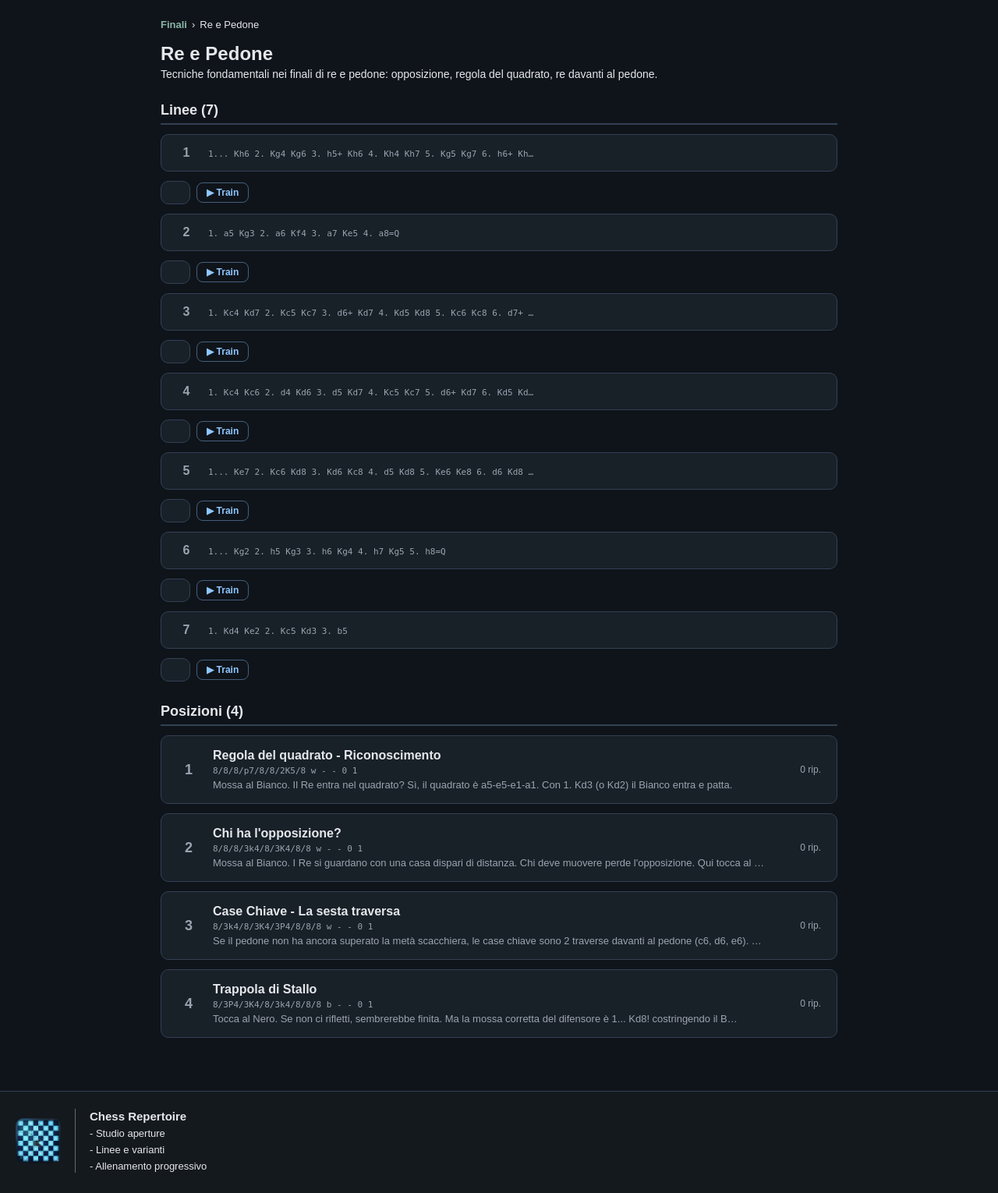
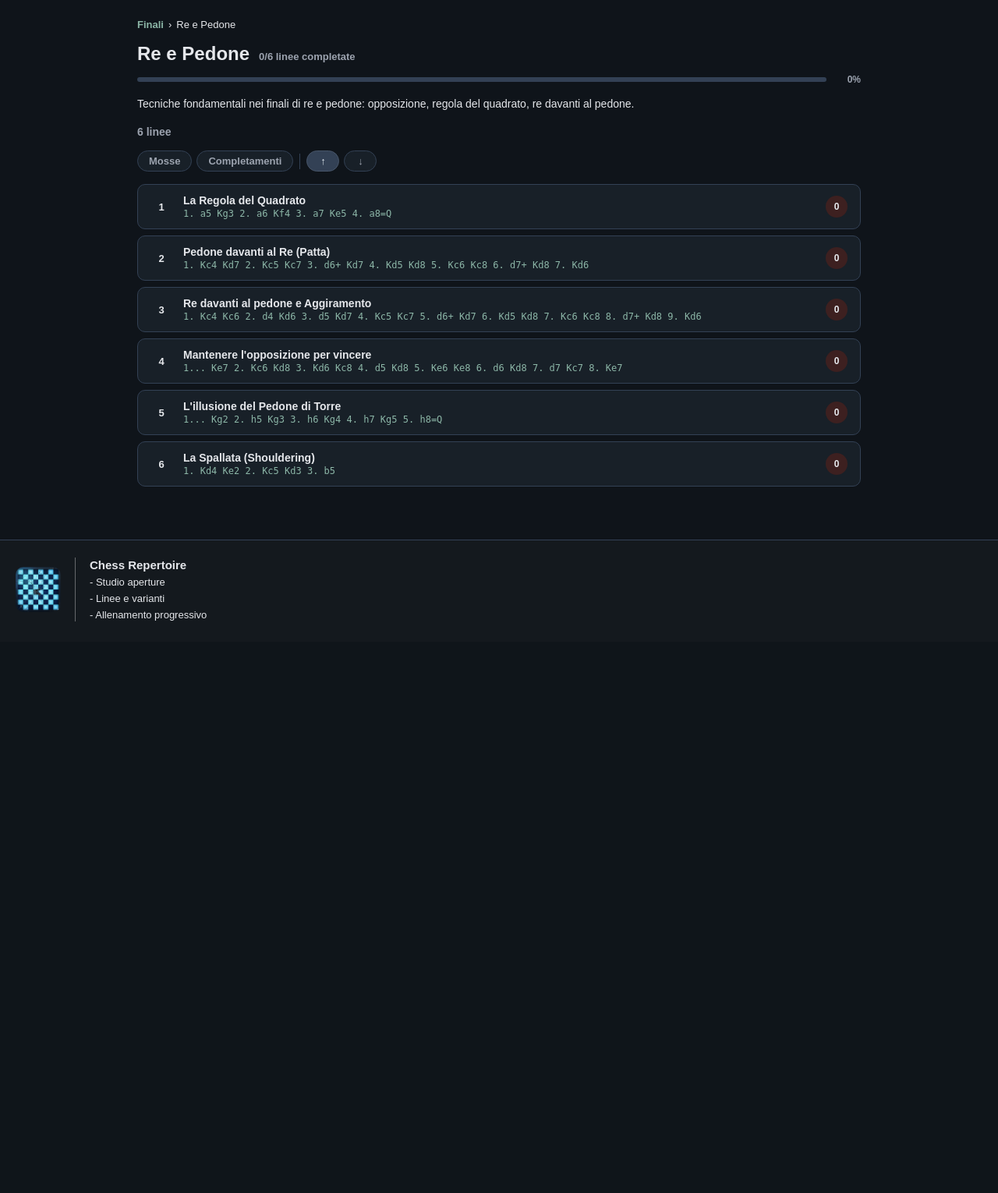
Before and after one commit to alfredoFaro98/ChessRepertoire, a Django app: page /finali/1/ in a window 1280 px wide. Shown: the part 91-1621 px from the top of the page at 78% size. After the commit the page ends 888 px from the top, so only its background shows below. Run offline with Django 5.2, Linux system fonts and the light colour scheme; data comes from the database, SQL or seed files in the repository; both versions use the stored data as it was after the commit.

Commit message:
aggiunta prima parte finali

```diff
--- a/repertoire/admin.py
+++ b/repertoire/admin.py
@@ -107,6 +107,7 @@ class FinalePosizionInline(admin.TabularInline):
 @admin.register(FinaleCapitolo)
 class FinaleCapitoloAdmin(admin.ModelAdmin):
     list_display = ('nome', 'ordine', 'num_posizioni')
+    fields = ('nome', 'descrizione', 'ordine', 'fen_preview')
     inlines = [FinalePosizionInline]
 
     def num_posizioni(self, obj):
--- a/repertoire/models.py
+++ b/repertoire/models.py
@@ -80,6 +80,7 @@ class FinaleCapitolo(models.Model):
     nome        = models.CharField(max_length=100, unique=True)
     descrizione = models.TextField(blank=True, null=True)
     ordine      = models.PositiveIntegerField(default=0)
+    fen_preview = models.TextField(blank=True, null=True, help_text="FEN per la miniatura del capitolo. Se vuoto, usa la prima linea.")
 
     class Meta:
         ordering = ['ordine', 'nome']
--- a/repertoire/templates/repertoire/finali_chapter_detail.html
+++ b/repertoire/templates/repertoire/finali_chapter_detail.html
@@ -2,7 +2,7 @@
 {% block title %}{{ capitolo.nome }} — Finali{% endblock %}
 {% block content %}
 <style>
-.page { max-width: 900px; margin: 0 auto; padding: 24px 16px; }
+.page { max-width: 960px; margin: 0 auto; padding: 24px 16px; }
 
 .breadcrumb {
   font-size: 13px; color: var(--text-muted);
@@ -13,92 +13,79 @@
 .breadcrumb a:hover { text-decoration: underline; }
 
 .page-title { font-size: 24px; font-weight: 800; margin: 0 0 4px; }
-.page-desc  { font-size: 14px; color: var(--text-muted); margin: 0 0 24px; }
+.page-desc  { font-size: 14px; color: var(--text-muted); margin: 0 0 20px; }
 
-.posizioni-list { display: flex; flex-direction: column; gap: 12px; }
+/* ── Toolbar ── */
+.toolbar {
+  display: flex; align-items: center; justify-content: space-between;
+  flex-wrap: wrap; gap: 10px; margin-bottom: 16px;
+}
+.sort-btn {
+  padding: 5px 14px; border: 1px solid var(--border);
+  border-radius: 20px; cursor: pointer; font-size: 13px; font-weight: 600;
+  background: var(--bg-card); color: var(--text-muted);
+  transition: background .15s, color .15s, border-color .15s;
+}
+.sort-btn.active { background: var(--accent); color: #fff; border-color: var(--accent); }
+.sort-btn:hover:not(.active) { border-color: var(--accent); color: var(--accent); }
+.dir-btn {
+  padding: 5px 12px; border: 1px solid var(--border);
+  border-radius: 20px; cursor: pointer; font-size: 13px; font-weight: 700;
+  background: var(--bg-card); color: var(--text-muted);
+  transition: background .15s, color .15s, border-color .15s; min-width: 42px;
+}
+.dir-btn.active { background: #334155; color: #e2e8f0; border-color: #475569; }
+html:not(.dark) .dir-btn.active { background: #e2e8f0; color: #1e293b; border-color: #94a3b8; }
 
-.pos-card {
+/* ── Lista linee ── */
+.linee-list { display: flex; flex-direction: column; gap: 8px; }
+
+.linea-card {
   background: var(--bg-card);
   border: 1px solid var(--border);
   border-radius: 10px;
-  padding: 16px 20px;
-  display: flex;
-  align-items: center;
-  gap: 16px;
-  transition: box-shadow .2s, border-color .2s;
-}
-.pos-card:hover {
-  box-shadow: 0 4px 16px rgba(0,0,0,0.1);
-  border-color: var(--accent);
-}
-.pos-index {
-  font-size: 18px; font-weight: 800;
-  color: var(--text-muted); min-width: 30px; text-align: center;
-}
-.pos-info { flex: 1; }
-.pos-titolo { font-size: 16px; font-weight: 700; margin-bottom: 4px; }
-.pos-fen {
-  font-size: 11px; color: var(--text-muted);
-  font-family: monospace;
-  white-space: nowrap; overflow: hidden; text-overflow: ellipsis;
-  max-width: 400px;
-}
-.pos-note { font-size: 13px; color: var(--text-muted); margin-top: 4px; }
-
-.empty-state {
-  text-align: center; padding: 60px 20px; color: var(--text-muted);
-}
-
-.section-title {
-  font-size: 18px; font-weight: 700; margin: 28px 0 12px;
-  padding-bottom: 6px; border-bottom: 2px solid var(--border);
-}
-
-.line-card {
-  background: var(--bg-card);
-  border: 1px solid var(--border);
-  border-radius: 10px;
-  padding: 14px 18px;
+  padding: 12px 16px;
   display: flex;
   align-items: center;
   gap: 14px;
   text-decoration: none;
-  color: inherit;
-  transition: box-shadow .2s, border-color .2s;
+  color: var(--text);
+  transition: box-shadow .18s, border-color .18s, transform .18s;
 }
-.line-card:hover {
-  box-shadow: 0 4px 16px rgba(0,0,0,0.1);
+.linea-card:hover {
+  box-shadow: 0 4px 18px rgba(0,0,0,0.11);
   border-color: var(--accent);
+  transform: translateX(2px);
+  color: var(--text);
 }
-.line-index {
-  font-size: 16px; font-weight: 800;
-  color: var(--text-muted); min-width: 28px; text-align: center;
+
+.linea-num {
+  font-size: 13px; font-weight: 700; color: var(--text-muted);
+  min-width: 28px; text-align: center; flex-shrink: 0;
 }
-.line-info { flex: 1; }
-.line-titolo { font-size: 15px; font-weight: 700; margin-bottom: 3px; }
-.line-pgn {
-  font-size: 11px; color: var(--text-muted);
+
+.linea-info { flex: 1; min-width: 0; }
+.linea-titolo { font-size: 14px; font-weight: 700; margin-bottom: 2px; }
+.linea-pgn {
   font-family: monospace;
-  white-space: nowrap; overflow: hidden; text-overflow: ellipsis;
-  max-width: 420px;
+  font-size: 12px;
+  color: var(--accent);
+  white-space: nowrap;
+  overflow: hidden;
+  text-overflow: ellipsis;
 }
-.line-actions {
-  display: flex; gap: 8px; align-items: center;
+
+.completamenti-badge {
+  min-width: 28px; height: 28px; border-radius: 50%;
+  display: inline-flex; align-items: center; justify-content: center;
+  font-size: 12px; font-weight: 800; flex-shrink: 0;
 }
-.badge-comp {
-  font-size: 11px; padding: 2px 8px; border-radius: 10px;
-  background: rgba(67,160,71,0.12); color: #2e7d32; font-weight: 600;
-}
-.btn-train {
-  font-size: 12px; padding: 5px 12px; border-radius: 8px;
-  background: transparent; color: #8fc7ff;
-  border: 1px solid rgba(143,199,255,0.42); font-weight: 600; cursor: pointer;
-  text-decoration: none; display: inline-flex; align-items: center; gap: 5px;
-  transition: background .2s, border-color .2s;
-}
-.btn-train:hover {
-  background: rgba(143,199,255,0.08); border-color: rgba(143,199,255,0.7);
-}
+.c-zero   { background: #3d2020; color: #c4898a; }
+.c-low    { background: #3d3020; color: #c4a96a; }
+.c-mid    { background: #1e3228; color: #6dba84; }
+.c-high   { background: #1e2840; color: #7da8d8; }
+
+.empty-state { text-align: center; padding: 60px 20px; color: var(--text-muted); }
 </style>
 
 <div class="page">
@@ -108,59 +95,116 @@
     <span>{{ capitolo.nome }}</span>
   </div>
 
-  <h1 class="page-title">{{ capitolo.nome }}</h1>
+  <div style="display:flex;align-items:baseline;gap:12px;flex-wrap:wrap;">
+    <h1 class="page-title">{{ capitolo.nome }}</h1>
+    <span style="font-size:13px;font-weight:700;color:var(--text-muted);white-space:nowrap;">{{ completed_lines }}/{{ linee|length }} linee completate</span>
+  </div>
+
+  {% if linee %}
+  <div style="margin:8px 0 16px;display:flex;align-items:center;gap:10px;">
+    <div style="flex:1;height:6px;background:var(--border);border-radius:4px;overflow:hidden;">
+      <div style="height:100%;width:{% widthratio completed_lines linee|length 100 %}%;background:var(--accent);border-radius:4px;transition:width .4s;"></div>
+    </div>
+    <span style="font-size:12px;font-weight:700;color:var(--text-muted);min-width:34px;text-align:right;">{% widthratio completed_lines linee|length 100 %}%</span>
+  </div>
+  {% endif %}
+
   {% if capitolo.descrizione %}
   <p class="page-desc">{{ capitolo.descrizione }}</p>
-  {% else %}
-  <p class="page-desc">{{ linee|length }} linee · {{ posizioni.count }} posizioni in questo capitolo.</p>
   {% endif %}
 
   {% if linee %}
-  <div class="section-title">Linee ({{ linee|length }}{% if completed_lines %} — {{ completed_lines }} studiate{% endif %})</div>
-  <div class="posizioni-list">
+  <div class="toolbar">
+    <div style="display:flex;align-items:center;gap:6px;">
+      <span style="font-size:14px;font-weight:700;color:var(--text-muted);">{{ linee|length }} linee</span>
+    </div>
+  </div>
+
+  <div id="sortControls" style="display:flex;align-items:center;gap:6px;flex-wrap:wrap;margin-bottom:16px;">
+    <button class="sort-btn" data-sort="mosse">Mosse</button>
+    <button class="sort-btn" data-sort="completamenti">Completamenti</button>
+    <span style="width:1px;height:20px;background:var(--border);margin:0 2px;"></span>
+    <button class="dir-btn active" id="dirAsc">↑</button>
+    <button class="dir-btn" id="dirDesc">↓</button>
+  </div>
+
+  <div class="linee-list" id="lineList">
     {% for linea in linee %}
-    <a href="{% url 'finale_line_detail' capitolo.id linea.numero %}" class="line-card">
-      <div class="line-index">{{ forloop.counter }}</div>
-      <div class="line-info">
-        <div class="line-titolo">{{ linea.titolo|default:"Linea "|add:forloop.counter|stringformat:"s" }}</div>
-        <div class="line-pgn">{{ linea.pgn|truncatechars:80 }}</div>
+    <a class="linea-card"
+       href="{% url 'finale_line_detail' capitolo.id linea.numero %}"
+       data-completamenti="{{ linea.completamenti }}"
+       data-mosse="{{ linea.count_moves }}"
+       data-original-index="{{ forloop.counter0 }}">
+
+      <span class="linea-num">{{ forloop.counter }}</span>
+
+      <div class="linea-info">
+        {% if linea.titolo %}
+        <div class="linea-titolo">{{ linea.titolo }}</div>
+        {% endif %}
+        <div class="linea-pgn">{{ linea.pgn }}</div>
       </div>
-      <div class="line-actions">
-        {% if linea.completamenti %}
-        <span class="badge-comp">{{ linea.completamenti }} rip.</span>
-        {% endif %}
-        <a href="{% url 'finale_line_training' capitolo.id linea.numero %}" class="btn-train" onclick="event.stopPropagation()">
-          ▶ Train
-        </a>
-      </div>
+
+      {% with c=linea.completamenti %}
+      <span class="completamenti-badge {% if c == 0 %}c-zero{% elif c < 7 %}c-low{% elif c < 15 %}c-mid{% else %}c-high{% endif %}"
+            title="{{ c }} completamenti">{{ c }}</span>
+      {% endwith %}
+
     </a>
     {% endfor %}
   </div>
   {% endif %}
 
-  {% if posizioni %}
-  <div class="section-title">Posizioni ({{ posizioni.count }})</div>
-  <div class="posizioni-list">
-    {% for pos in posizioni %}
-    <div class="pos-card">
-      <div class="pos-index">{{ forloop.counter }}</div>
-      <div class="pos-info">
-        <div class="pos-titolo">{{ pos.titolo }}</div>
-        <div class="pos-fen">{{ pos.fen }}</div>
-        {% if pos.note %}
-        <div class="pos-note">{{ pos.note|truncatechars:120 }}</div>
-        {% endif %}
-      </div>
-      <div style="font-size:12px;color:var(--text-muted);">{{ pos.completamenti }} rip.</div>
-    </div>
-    {% endfor %}
-  </div>
-  {% endif %}
-
-  {% if not linee and not posizioni %}
+  {% if not linee %}
   <div class="empty-state">
     <p>Nessuna linea o posizione ancora. Aggiungile dall'<a href="/admin/repertoire/finalecapitolo/{{ capitolo.id }}/change/">area di amministrazione</a>.</p>
   </div>
   {% endif %}
 </div>
+
+<script>
+const lineList = document.getElementById('lineList');
+if (lineList) {
+  let currentSort = null, currentDir = 'asc';
+
+  function applySort() {
+    const cards = Array.from(lineList.querySelectorAll('.linea-card'));
+    if (!currentSort) {
+      cards.sort((a, b) => +a.dataset.originalIndex - +b.dataset.originalIndex);
+    } else {
+      const key = currentSort;
+      cards.sort((a, b) => {
+        const va = +a.dataset[key], vb = +b.dataset[key];
+        return currentDir === 'asc' ? va - vb : vb - va;
+      });
+    }
+    cards.forEach((c, i) => {
+      c.querySelector('.linea-num').textContent = i + 1;
+      lineList.appendChild(c);
+    });
+  }
+
+  document.querySelectorAll('[data-sort]').forEach(btn => {
+    btn.addEventListener('click', () => {
+      document.querySelectorAll('[data-sort]').forEach(b => b.classList.remove('active'));
+      btn.classList.add('active');
+      currentSort = btn.dataset.sort;
+      applySort();
+    });
+  });
+
+  document.getElementById('dirAsc').addEventListener('click', () => {
+    currentDir = 'asc';
+    document.getElementById('dirAsc').classList.add('active');
+    document.getElementById('dirDesc').classList.remove('active');
+    applySort();
+  });
+  document.getElementById('dirDesc').addEventListener('click', () => {
+    currentDir = 'desc';
+    document.getElementById('dirDesc').classList.add('active');
+    document.getElementById('dirAsc').classList.remove('active');
+    applySort();
+  });
+}
+</script>
 {% endblock %}
--- a/repertoire/views.py
+++ b/repertoire/views.py
@@ -279,10 +279,43 @@ def home(request):
     })
 
 
+def _fen_pieces(fen):
+    """Ritorna (pezzi_bianchi, pezzi_neri) come liste di simboli Unicode ordinati per valore."""
+    W = {'K': '♔', 'Q': '♕', 'R': '♖', 'B': '♗', 'N': '♘', 'P': '♙'}
+    B = {'k': '♚', 'q': '♛', 'r': '♜', 'b': '♝', 'n': '♞', 'p': '♟'}
+    parts = (fen or '').split()
+    placement = parts[0] if parts else ''
+    wc = {p: 0 for p in 'KQRBNP'}
+    bc = {p: 0 for p in 'kqrbnp'}
+    for ch in placement:
+        if ch in wc: wc[ch] += 1
+        elif ch in bc: bc[ch] += 1
+    white = [W[p] for p in 'KQRBNP' for _ in range(wc[p])]
+    black = [B[p] for p in 'kqrbnp' for _ in range(bc[p])]
+    return white, black
+
+
 # ── Finali ────────────────────────────────────────────────────────────────────
 def finali_list(request):
-    capitoli = FinaleCapitolo.objects.prefetch_related('posizioni').all()
-    return render(request, 'repertoire/finali_list.html', {'capitoli': capitoli})
+    capitoli = FinaleCapitolo.objects.prefetch_related('linee', 'posizioni').all()
+    capitoli_data = []
+    for cap in capitoli:
+        fen = cap.fen_preview
+        if not fen:
+            first_line = cap.linee.first()
+            if first_line:
+                fen = first_line.fen_start
+        white_pieces, black_pieces = _fen_pieces(fen)
+        num_linee = cap.linee.count()
+        linee_studiate = cap.linee.filter(completamenti__gt=0).count()
+        capitoli_data.append({
+            'obj': cap,
+            'white_pieces': white_pieces,
+            'black_pieces': black_pieces,
+            'num_linee': num_linee,
+            'linee_studiate': linee_studiate,
+        })
+    return render(request, 'repertoire/finali_list.html', {'capitoli': capitoli_data})
 
 
 def errori(request):
@@ -291,12 +324,10 @@ def errori(request):
 
 def finali_chapter_detail(request, capitolo_id):
     capitolo  = get_object_or_404(FinaleCapitolo, pk=capitolo_id)
-    posizioni = capitolo.posizioni.all()
-    linee     = list(capitolo.linee.all())
+    linee     = list(capitolo.linee.filter(parent__isnull=True))
     completed = sum(1 for l in linee if l.completamenti > 0)
     return render(request, 'repertoire/finali_chapter_detail.html', {
         'capitolo':        capitolo,
-        'posizioni':       posizioni,
         'linee':           linee,
         'completed_lines': completed,
     })
@@ -304,7 +335,7 @@ def finali_chapter_detail(request, capitolo_id):
 
 def finale_line_detail(request, capitolo_id, line_num):
     capitolo = get_object_or_404(FinaleCapitolo, pk=capitolo_id)
-    linee    = list(FinaleLine.objects.filter(capitolo=capitolo).order_by('numero', 'id'))
+    linee    = list(FinaleLine.objects.filter(capitolo=capitolo, parent__isnull=True).order_by('numero', 'id'))
 
     if not (1 <= line_num <= len(linee)):
         return render(request, '404.html', status=404)
```
Also changed, not shown: repertoire/templates/repertoire/finali_list.html (+118 -43 lines), seed_re_e_pedone.py (added, +149 -0 lines), db.sqlite3, repertoire/migrations/0014_add_fen_preview_to_finalecapitolo.py (added).
